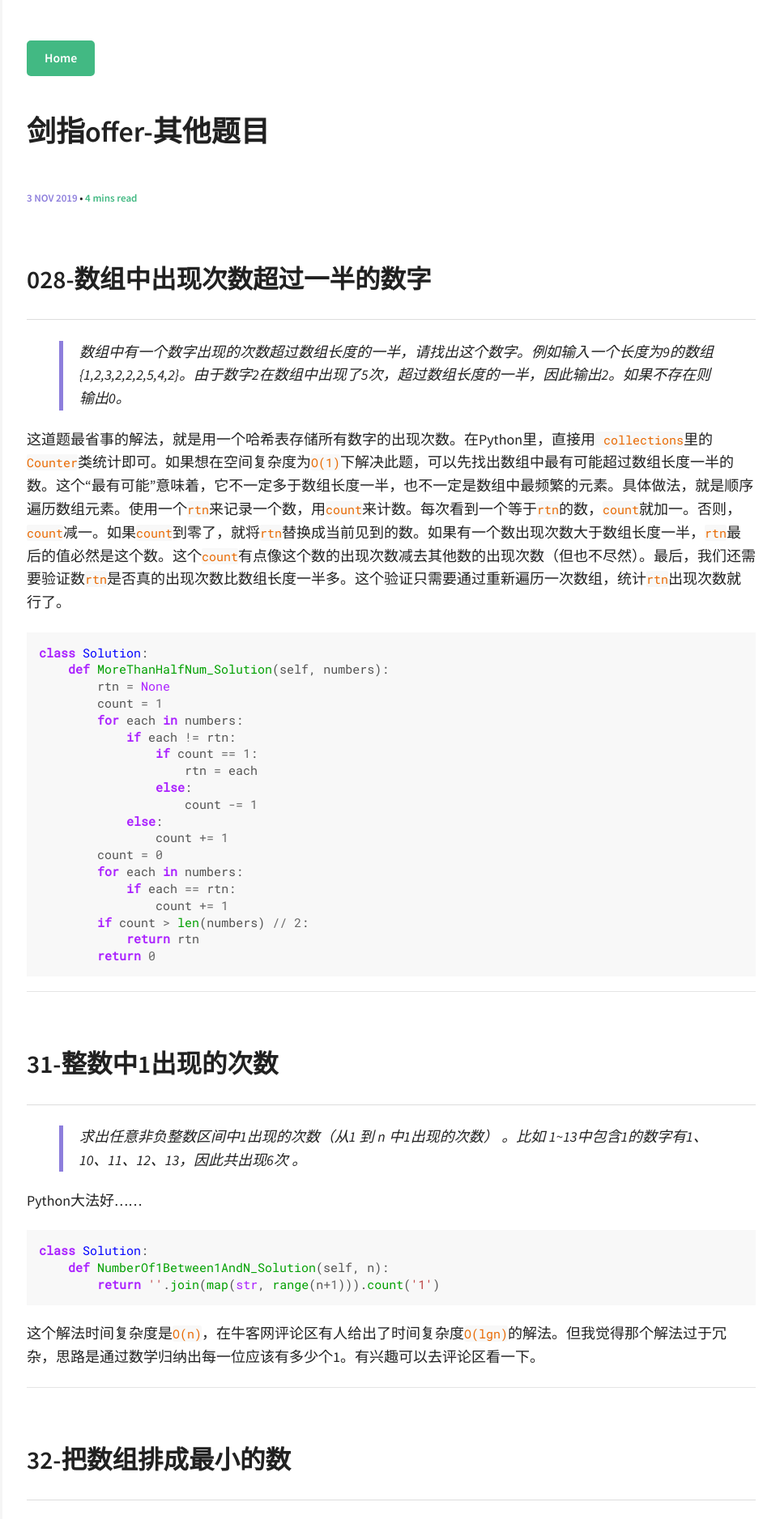
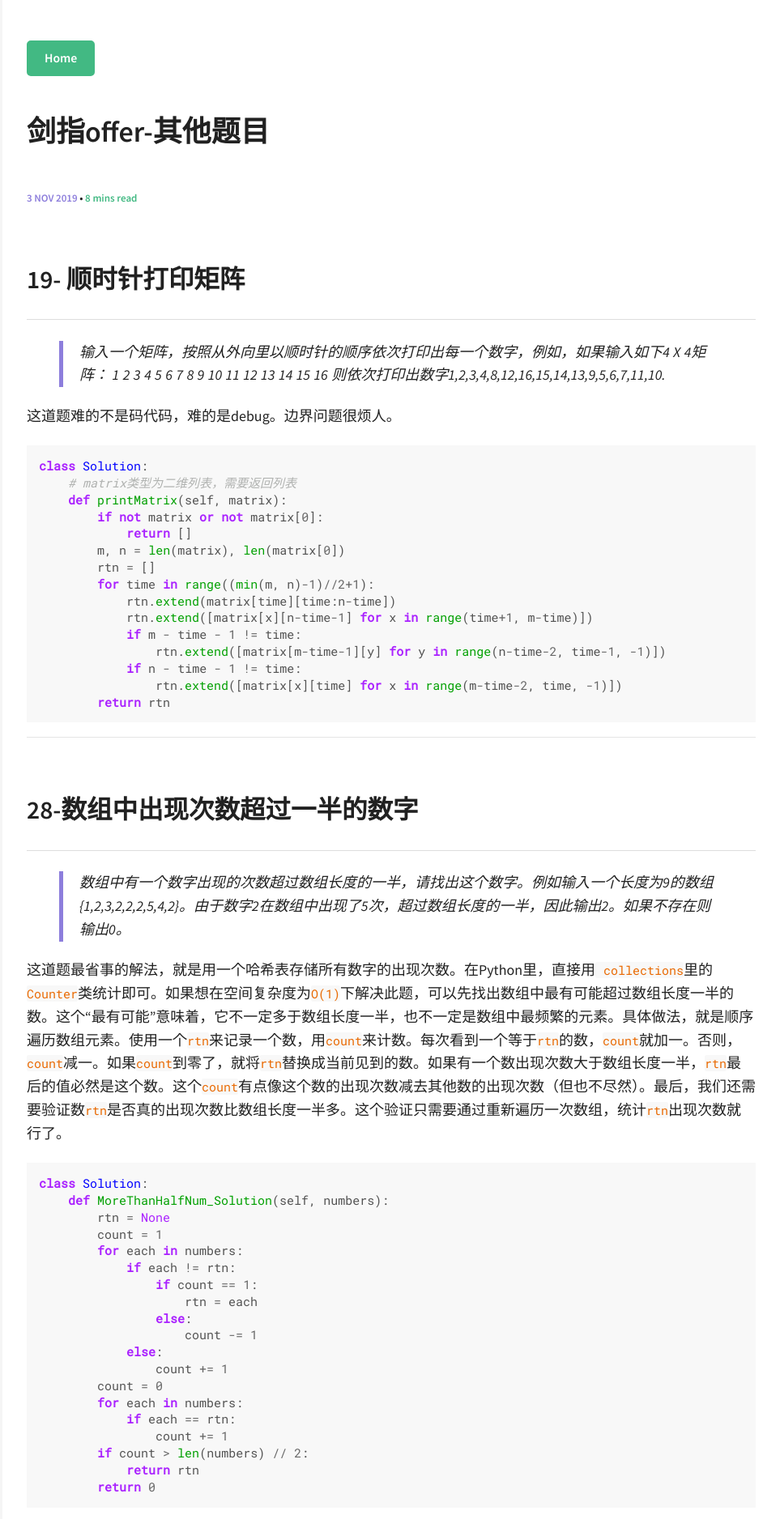
Before and after one commit to two2er/two2er.github.io, a Jekyll site: the page built from _pages/jianzhi/2019-11-03-others.md, in a window 1280 px wide. Shown: the top 1876 px of the page at 81% size, without its empty margins (317-1280 px from the left). Built offline with Jekyll 4.4.1, drawn with Linux system fonts in a browser that asks for light colours; some of the changed text lies outside the part shown.

Commit message:
update jianzhi

````diff
--- a/_pages/jianzhi/2019-11-03-others.md
+++ b/_pages/jianzhi/2019-11-03-others.md
@@ -7,7 +7,39 @@
 
 ---
 
-## 028-数组中出现次数超过一半的数字
+
+
+## 19- 顺时针打印矩阵
+
+>  输入一个矩阵，按照从外向里以顺时针的顺序依次打印出每一个数字，例如，如果输入如下4 X 4矩阵： 1 2 3 4 5 6 7 8 9 10 11 12 13 14 15 16 则依次打印出数字1,2,3,4,8,12,16,15,14,13,9,5,6,7,11,10.
+
+这道题难的不是码代码，难的是debug。边界问题很烦人。
+
+```python
+class Solution:
+    # matrix类型为二维列表，需要返回列表
+    def printMatrix(self, matrix):
+        if not matrix or not matrix[0]:
+            return []
+        m, n = len(matrix), len(matrix[0])
+        rtn = []
+        for time in range((min(m, n)-1)//2+1):
+            rtn.extend(matrix[time][time:n-time])
+            rtn.extend([matrix[x][n-time-1] for x in range(time+1, m-time)])
+            if m - time - 1 != time:
+                rtn.extend([matrix[m-time-1][y] for y in range(n-time-2, time-1, -1)])
+            if n - time - 1 != time:
+                rtn.extend([matrix[x][time] for x in range(m-time-2, time, -1)])
+        return rtn
+```
+
+
+
+---
+
+
+
+## 28-数组中出现次数超过一半的数字
 
 >  数组中有一个数字出现的次数超过数组长度的一半，请找出这个数字。例如输入一个长度为9的数组{1,2,3,2,2,2,5,4,2}。由于数字2在数组中出现了5次，超过数组长度的一半，因此输出2。如果不存在则输出0。
 
@@ -163,6 +195,32 @@
 
 
 
+## 50-数组中重复的数字
+
+> 在一个长度为n的数组里的所有数字都在0到n-1的范围内。 数组中某些数字是重复的，但不知道有几个数字是重复的。也不知道每个数字重复几次。请找出数组中任意一个重复的数字。 例如，如果输入长度为7的数组{2,3,1,0,2,5,3}，那么对应的输出是第一个重复的数字2。
+
+这道题用集合来做是最简单的，不过也有空间复杂度为`O(1)`，时间复杂度也为`O(n)`的做法。由于数组中的数字范围都是在`0`到`n-1`以内，所以每遇到数组中的一个数字`x`，可以把数组第`x`个元素加`n`，表示数字`x`存在于数组内。如果我们在标记一个数字时，发现它对应的位置`numbers[x]`已经是一个不小于`n`的数字，说明`x`已经在数组中出现过，那么就返回`x`。
+
+```python
+class Solution:
+    # 这里要特别注意~找到任意重复的一个值并赋值到duplication[0]
+    # 函数返回True/False
+    def duplicate(self, numbers, duplication):
+        n = len(numbers)
+        for i in range(len(numbers)):
+            if numbers[numbers[i]%n] >= n:
+                duplication[0] = numbers[i] % n
+                return True
+            numbers[numbers[i]%n] += n
+        return False
+```
+
+
+
+---
+
+
+
 ## 51-构建乘积数组
 
 >  给定一个数组A[0,1,...,n-1],请构建一个数组B[0,1,...,n-1],其中B中的元素B[i]=A[0]*A[1]*...*A[i-1]*A[i+1]*...*A[n-1]。不能使用除法。
@@ -179,3 +237,36 @@
             D[i] = A[i+1] * D[i+1]
         return [C[i]*D[i] for i in range(len(A))]
 ```
+
+
+
+---
+
+
+
+## 54-字符流中第一个不重复的字符
+
+> 请实现一个函数用来找出字符流中第一个只出现一次的字符。例如，当从字符流中只读出前两个字符"go"时，第一个只出现一次的字符是"g"。当从该字符流中读出前六个字符“google"时，第一个只出现一次的字符是"l"。如果当前字符流没有存在出现一次的字符，返回#字符。
+
+使用一个字符字典来存储出现过的字符。在字符第一次出现时，存储它们的下标。在第二次遇到这个字符时，将存储值改为`-1`，表示已经出现过。
+
+```python
+class Solution:
+    def __init__(self):
+        self.count = {}
+        self.idx = 1
+
+    def FirstAppearingOnce(self):
+        min_v, min_i = self.idx, '#'
+        for key, value in self.count.items():
+            if min_v > value > 0 and value < min_v:
+                min_v, min_i = value, key
+        return min_i
+
+    def Insert(self, char):
+        if char not in self.count:
+            self.count[char] = self.idx
+        elif self.count[char] > 0:
+            self.count[char] = -1
+        self.idx += 1
+```
````
Also changed, not shown: _pages/jianzhi/2019-10-12-dynamic-programming.md (+21 -0 lines), _posts/2019-09-15-finding-job.md (+5 -1 lines).
